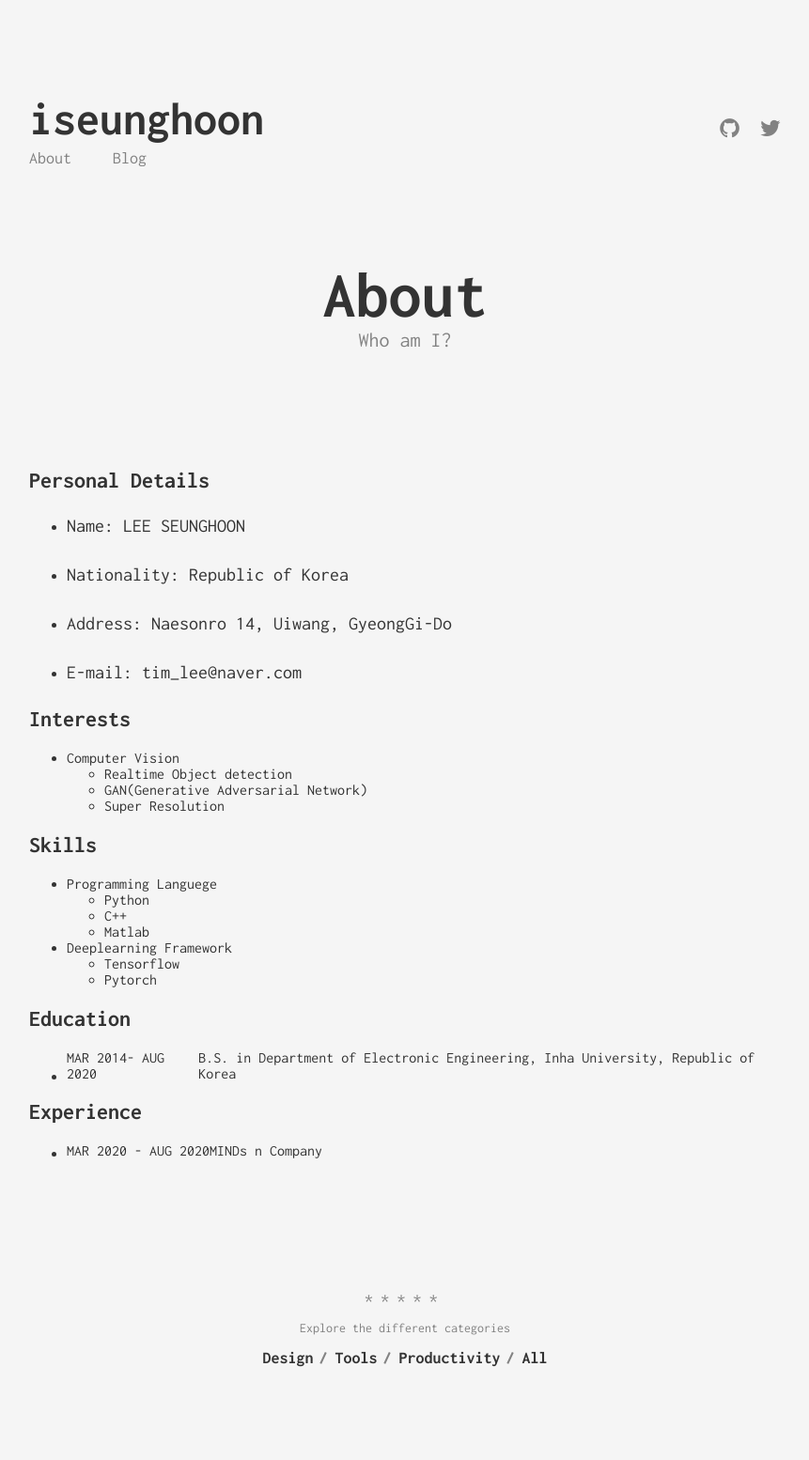
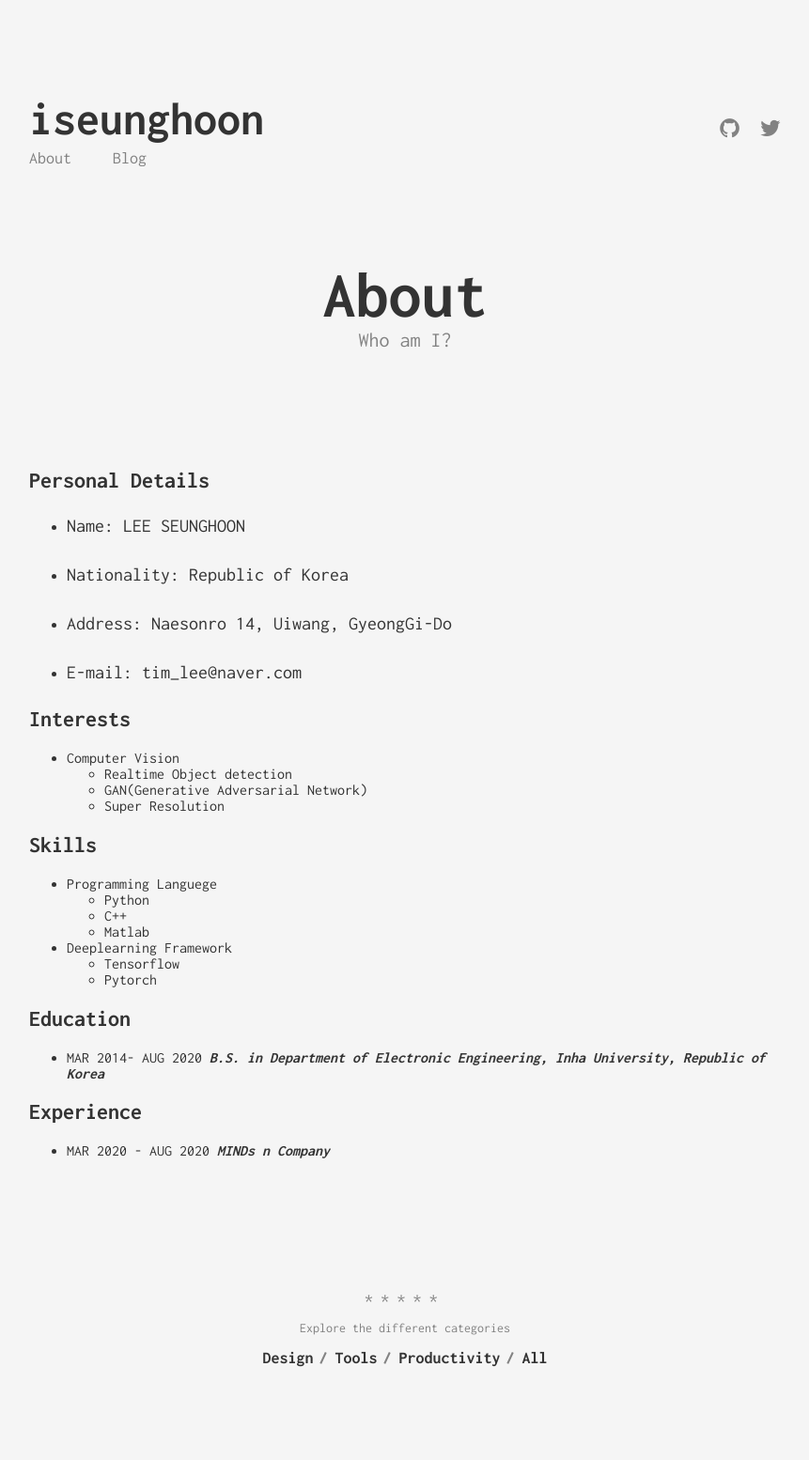
Before and after one commit to iseunghoon/iseunghoon.github.io, a Jekyll site: the page built from about.md, in a window 1280 px wide. Shown: the whole page at 94% size, without its empty margins (209-1070 px from the left). Built offline with Jekyll 4.4.1, drawn with Linux system fonts in a browser that asks for light colours.

```diff
--- a/about.md
+++ b/about.md
@@ -32,7 +32,7 @@ permalink: /about/
   * Pytorch
 
 ## Education
-* MAR 2014- AUG 2020 | B.S. in Department of Electronic Engineering, Inha University, Republic of Korea
+* MAR 2014- AUG 2020 ___B.S. in Department of Electronic Engineering, Inha University, Republic of Korea___
 
 ## Experience
-* MAR 2020 - AUG 2020 | MINDs n Company
+* MAR 2020 - AUG 2020 ___MINDs n Company___
```
